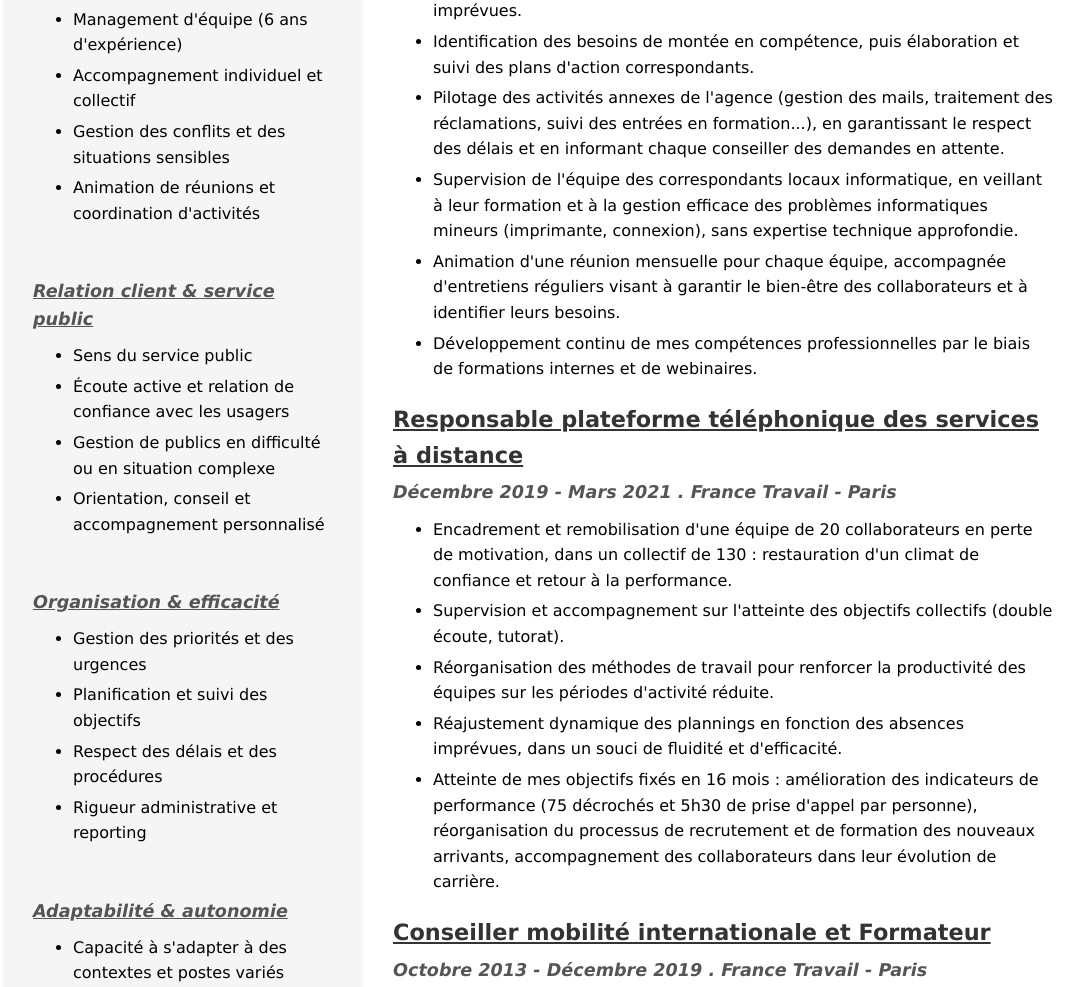
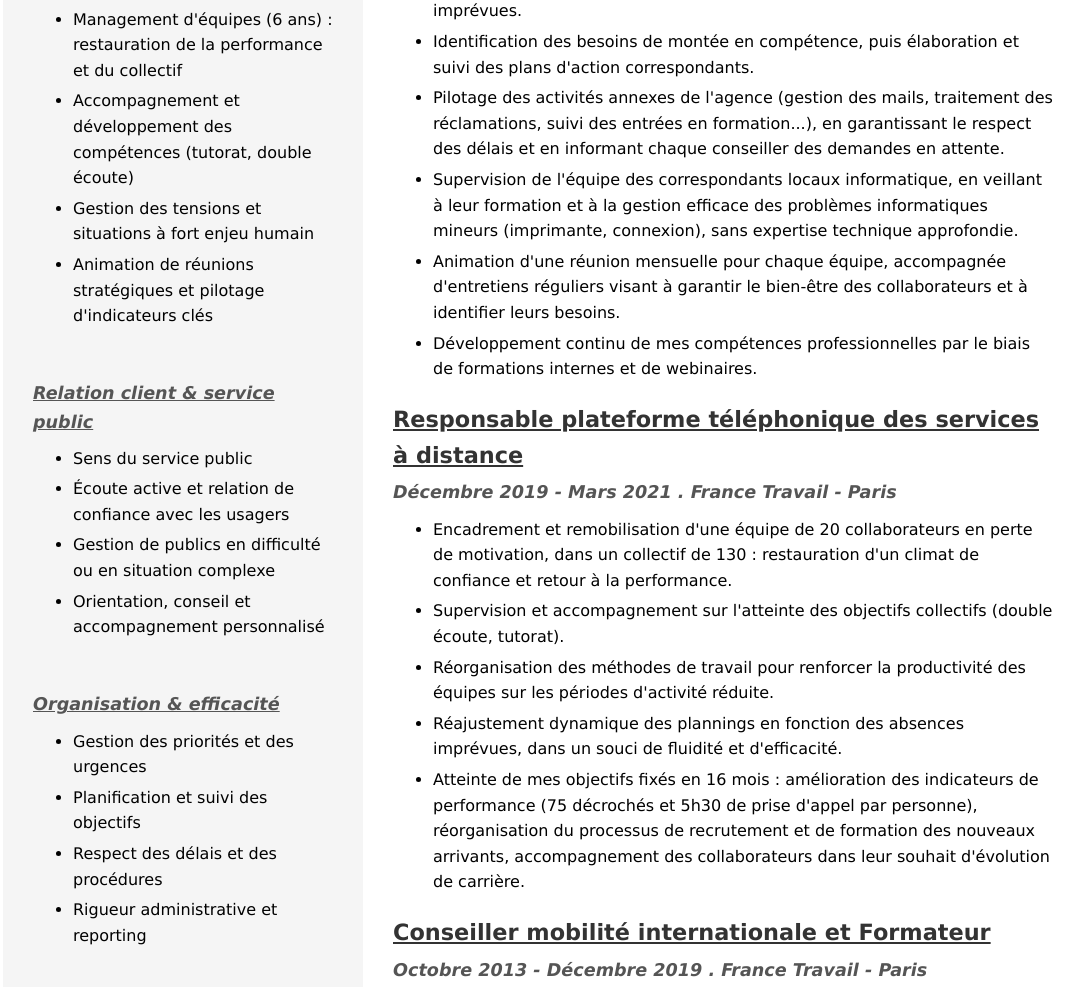
Before and after one commit to XavDauch/XavDauch.github.io, a plain HTML site: page index.html in a window 1280 px wide. Shown: the part 928-1915 px from the top of the page, without its empty margins (97-1180 px from the left). Drawn offline with Linux system fonts and the light colour scheme.

Commit message:
correcting work experience

```diff
--- a/index.html
+++ b/index.html
@@ -10,7 +10,7 @@
         <a href="#main-content" class="skip-link">Passer au contenu principal</a>
         <header class="header" role="banner">
             <h2>Xavier DAUCHART</h2>
-            <h2>Responsable d'équipe</h2>
+            <h2>Responsable d'équipe - Formateur</h2>
             <h2>Anglais C1/C2</h2>
             <div class="container">
                 <div class="content-wrapper">
@@ -67,10 +67,10 @@
                                 <div class="block-e">
                                     <h6>Management & leadership</h6>
                                     <ul>
-                                        <li>Management d'équipe (6 ans d'expérience)</li>
-                                        <li>Accompagnement individuel et collectif</li>
-                                        <li>Gestion des conflits et des situations sensibles</li>
-                                        <li>Animation de réunions et coordination d'activités</li>
+                                        <li>Management d'équipes (6 ans) : restauration de la performance et du collectif</li>
+                                         <li>Accompagnement et développement des compétences (tutorat, double écoute)</li>
+                                        <li>Gestion des tensions et situations à fort enjeu humain</li>
+                                        <li>Animation de réunions stratégiques et pilotage d'indicateurs clés</li>
                                     </ul>
                                     <br>
 
@@ -174,7 +174,7 @@
                                         <li>Supervision et accompagnement sur l'atteinte des objectifs collectifs (double écoute, tutorat).</li>
                                         <li>Réorganisation des méthodes de travail pour renforcer la productivité des équipes sur les périodes d'activité réduite.</li>
                                         <li>Réajustement dynamique des plannings en fonction des absences imprévues, dans un souci de fluidité et d'efficacité.</li>
-                                        <li>Atteinte de mes objectifs fixés en 16 mois : amélioration des indicateurs de performance (75 décrochés et 5h30 de prise d'appel par personne), réorganisation du processus de recrutement et de formation des nouveaux arrivants, accompagnement des collaborateurs dans leur évolution de carrière.</li>
+                                        <li>Atteinte de mes objectifs fixés en 16 mois : amélioration des indicateurs de performance (75 décrochés et 5h30 de prise d'appel par personne), réorganisation du processus de recrutement et de formation des nouveaux arrivants, accompagnement des collaborateurs dans leur souhait d'évolution de carrière.</li>
                                     </ul>
                                     <h3>Conseiller mobilité internationale et Formateur</h3>
                                     <h4>Octobre 2013 - Décembre 2019 . France Travail - Paris</h4>
```
